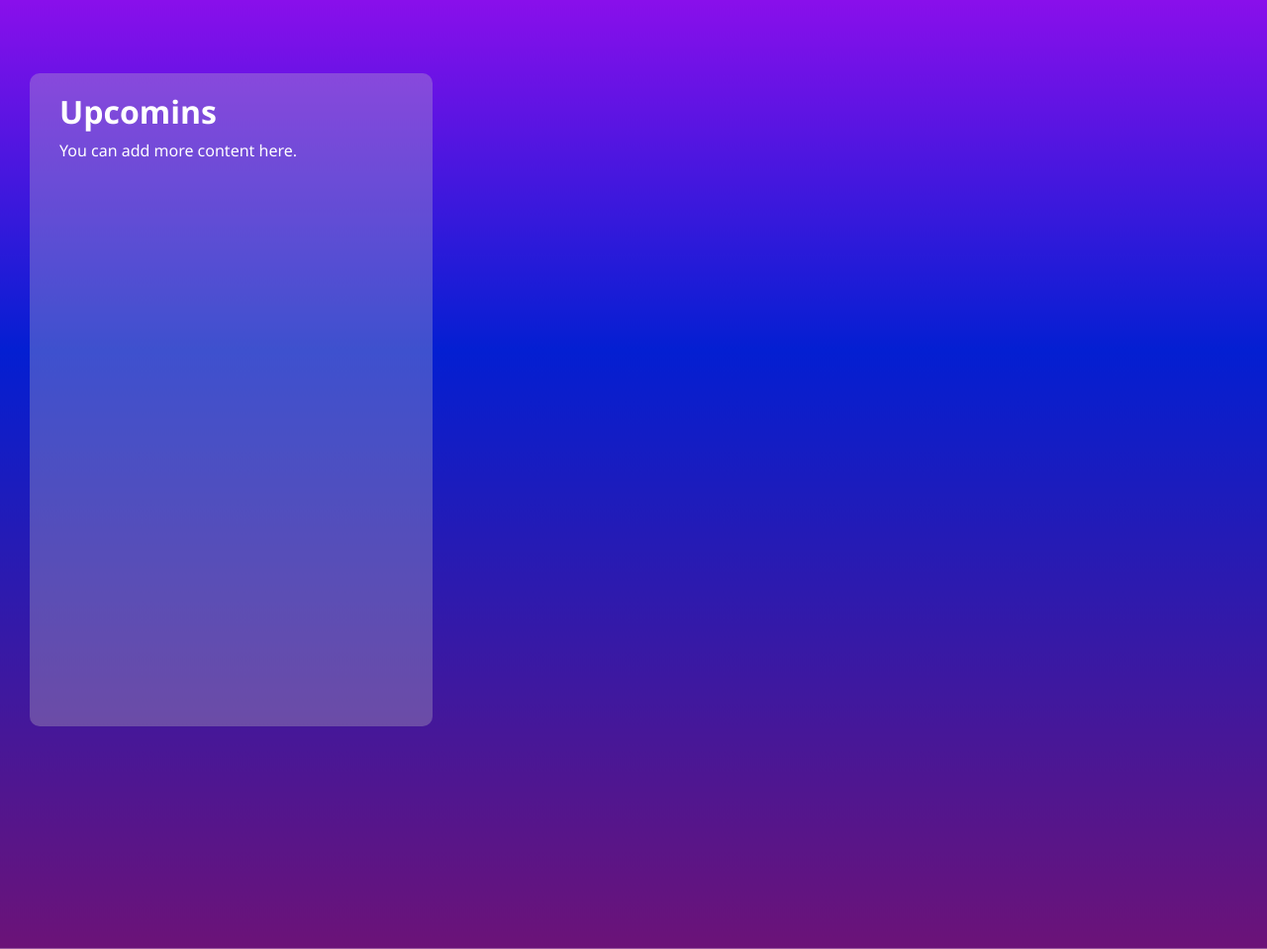
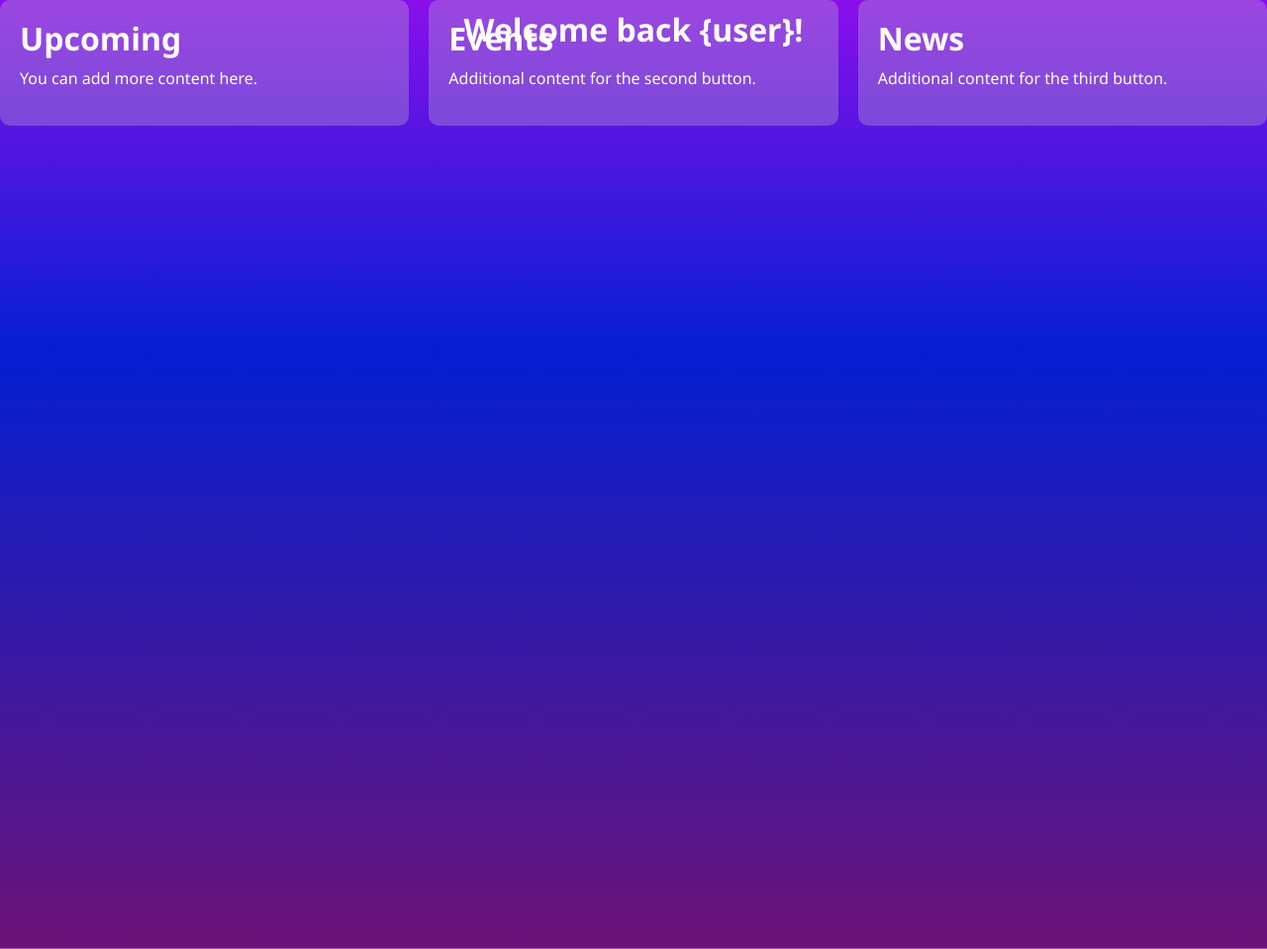
Before and after one commit to jerankda/Gather-App, a Flask app: page /explore in a window 1280 px wide. Shown: the part 46-1005 px from the top of the page at 99% size. Run offline with Flask 3, Linux system fonts and the light colour scheme; some libraries are stand-ins or nearby versions.

Commit message:
Update explore.html

```diff
--- a/G2G/website/templates/explore.html
+++ b/G2G/website/templates/explore.html
@@ -14,16 +14,32 @@
 <body>
     <header class="container-fluid d-flex justify-content-between align-items-center">
         <div class="d-flex align-items-center">
-            <h1 class="ml2">Gather</h1>
+            <h1 class="ml2">Gather</h1> </div>
         </div>
+        <!-- Centered Headline -->
+        <div class="centered-headline">
+            <h2 class="ml2">Welcome back {user}!</h2>
+        </div>
+
     </header>
-    <!-- Sidebar/Information Object -->
     <div class="sidebar">
-        <!-- Your content here -->
-        <h2 class="ml2">Upcomins</h2>
-        <p>You can add more content here.</p>
-        <!-- End of content -->
+        <a href="#" class="sidebar-button">
+            <!-- First button content -->
+            <h2 class="ml2">Upcoming</h2>
+            <p>You can add more content here.</p>
+        </a>
+        <a href="#" class="sidebar-button">
+            <!-- Second button content -->
+            <h2 class="ml2">Events</h2>
+            <p>Additional content for the second button.</p>
+        </a>
+        <a href="#" class="sidebar-button">
+            <!-- Third button content -->
+            <h2 class="ml2">News</h2>
+            <p>Additional content for the third button.</p>
+        </a>
     </div>
+
 
     <footer class="transparent-footer">
         <div class="container">
@@ -115,17 +131,32 @@
     }
 
     .sidebar {
-            position: absolute;
-            left: 30px;
-            top: calc(100px + 20px); /* Adjust based on your header's height and margin */
-            bottom: 20px;
-            width: calc(33.33% - 20px); /* One-third of the screen */
-            background-color: rgba(200, 200, 200, 0.3); /* Light gray with 30% opacity */
-            padding: 20px;
-            padding-left: 30px; /* Additional padding on the left side */
-            color: white;
-            border-radius: 10px; /* Rounded corners */
-        }
+    display: flex;
+    flex-direction: row; /* Arrange items horizontally */
+    align-items: center; /* Vertically center items */
+    justify-content: center; /* Horizontally center items */
+    gap: 20px; /* Add space between buttons */
+    margin-top: center; /* Push the sidebar to the middle */
+}
+
+.sidebar-button {
+    flex: 1; /* Each button takes an equal portion of the width */
+    text-decoration: none;
+    color: inherit;
+    height: auto; /* Adjusts height automatically based on content */
+    padding: 20px;
+    background-color: rgba(200, 200, 200, 0.3); /* Light gray with 30% opacity */
+    border-radius: 10px; /* Rounded corners */
+    overflow: hidden; /* Prevent content overflow */
+}
+
+        .centered-headline {
+    position: absolute;
+    top: 10%; /* Place it 50% from the top */
+    left: 50%; /* Place it 50% from the left */
+    transform: translate(-50%, -50%); /* Center it using translate */
+    color: #ffffff;
+}
 
 
     .transparent-footer a:hover {
```
